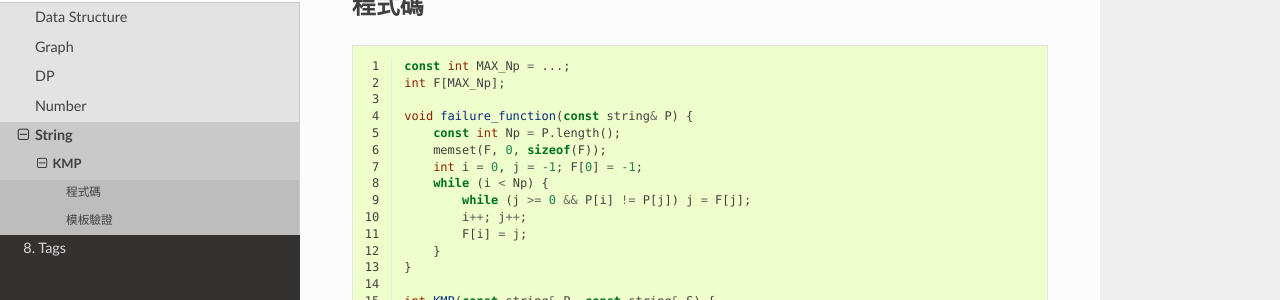
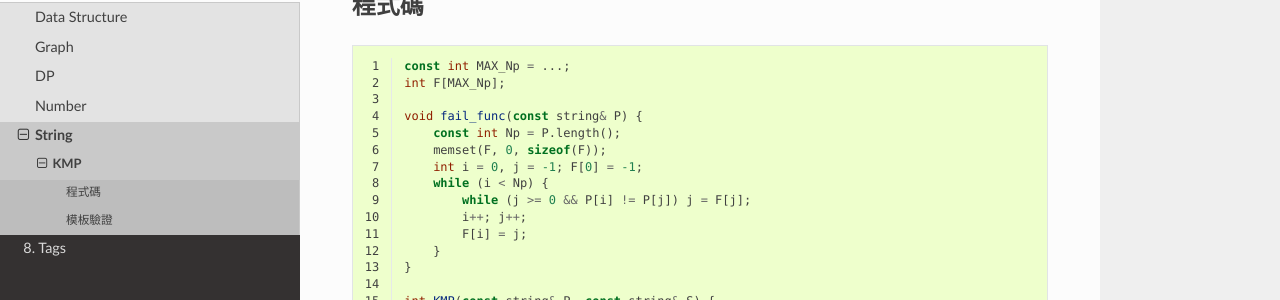
Before and after one commit to amoshyc/ojsolution, a Sphinx documentation site: the page built from docs/source/template/string/kmp.rst, in a window 1280 px wide and 1233 px high. Shown: the part 312-612 px from the top of the window. Built offline with Sphinx 7.4.7 and the Read the Docs theme 2.0.0, drawn with Linux system fonts in a browser that asks for light colours; some web fonts are replaced; pages that are not in the unit, such as notebooks, are missing from menus.

Commit message:
Fix typo

```diff
--- a/docs/source/template/string/kmp.rst
+++ b/docs/source/template/string/kmp.rst
@@ -20,7 +20,7 @@ KMP
     const int MAX_Np = ...;
     int F[MAX_Np];
 
-    void failure_function(const string& P) {
+    void fail_func(const string& P) {
         const int Np = P.length();
         memset(F, 0, sizeof(F));
         int i = 0, j = -1; F[0] = -1;
```
